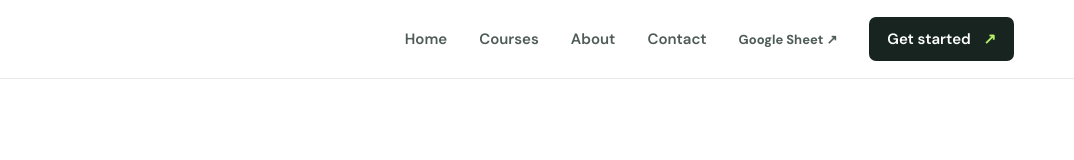
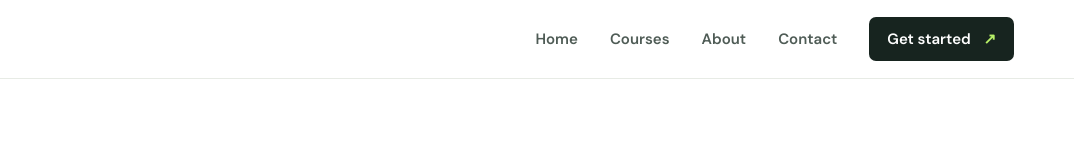
Before and after one commit to SHAHZADISHAQ-786/Corvix-Institute-of-Technology, a plain HTML site: page index.html in a window 1280 px wide. Shown: the top 160 px of the page, 206-1280 px from the left. Drawn offline with Linux system fonts and the light colour scheme.

Commit message:
Hide public spreadsheet links

```diff
--- a/index.html
+++ b/index.html
@@ -28,7 +28,7 @@
           <a href="#courses">Courses</a>
           <a href="#about">About</a>
           <a href="#enroll">Contact</a>
-          <a class="nav-sheet" href="https://docs.google.com/spreadsheets/d/1LpVDhrST0QoJJc2Rpsu2cFlQRUnuKgCwQRruUVX6Jwo/edit" target="_blank" rel="noopener noreferrer">Google Sheet <span aria-hidden="true">↗</span></a>
+
           <a class="nav-cta" href="#enroll">Get started <span aria-hidden="true">↗</span></a>
         </nav>
       </div>
@@ -248,7 +248,7 @@
         </a>
         <p>Learn skills for what's next.<br>Johar Town, Lahore, Pakistan.</p>
         <div class="footer-links"><a href="#courses">Courses</a><a href="#about">About</a><a href="#enroll">Admissions</a></div>
-        <a class="footer-sheet" href="https://docs.google.com/spreadsheets/d/1LpVDhrST0QoJJc2Rpsu2cFlQRUnuKgCwQRruUVX6Jwo/edit" target="_blank" rel="noopener noreferrer">Google Sheet ↗</a>
+
         <a class="footer-contact" href="mailto:sahibzadashahzadishaq@gmail.com">Let’s talk <span aria-hidden="true">↗</span></a>
       </div>
       <div class="container footer-bottom"><span>© <span id="current-year"></span> Corvix Academy</span><span>Made for curious minds.</span></div>
```
